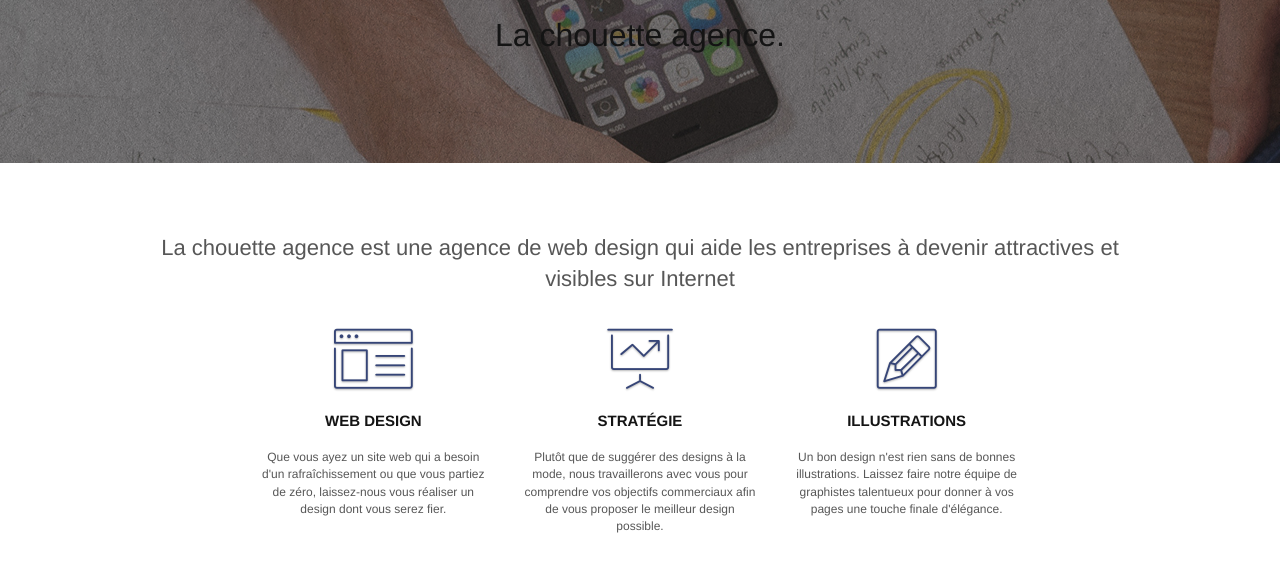
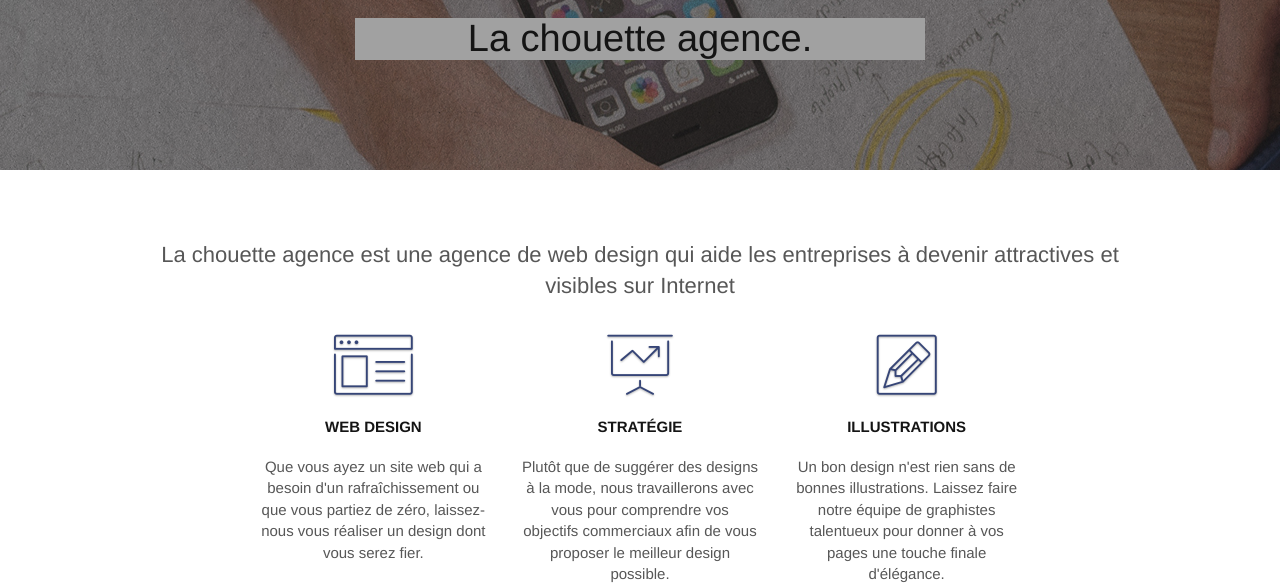
Before and after one commit to Mame-dev/MameSeynabouDIAGNE_4_23072021, a plain HTML site: page index.html in a window 1280 px wide. Shown: the part 372-957 px from the top of the page. Drawn offline with Linux system fonts and the light colour scheme.

Commit message:
Modification font size text center: 'p', background 'h1'

```diff
--- a/index.html
+++ b/index.html
@@ -62,7 +62,7 @@
 				<div class="row tight-width-whitespace">
 					<div class="col-sm-12">
 						<img src="img/logo.png" class="center-block image-resize-mode" alt="La chouette agence" />
-						<h1 class="text-center hero-bloc-text tc-white ">
+						<h1 class="text-center hero-bloc-text tc-gray ">
 							La chouette agence.
 						</h1>
 					</div>
--- a/style.css
+++ b/style.css
@@ -273,10 +273,6 @@ a:hover {
 .row.row-no-gutters>[class*=" col-"] {
     padding-right: 0;
     padding-left : 0;
-}
-
-#bloc-1-hero h1 {
-    font-size: 32px;
 }
 
 .navbar {
@@ -677,7 +673,7 @@ a {
 }
 
 p {
-    font-size: 12px;
+    font-size: 15px;
 }
 
 .tight-width-whitespace {
```
